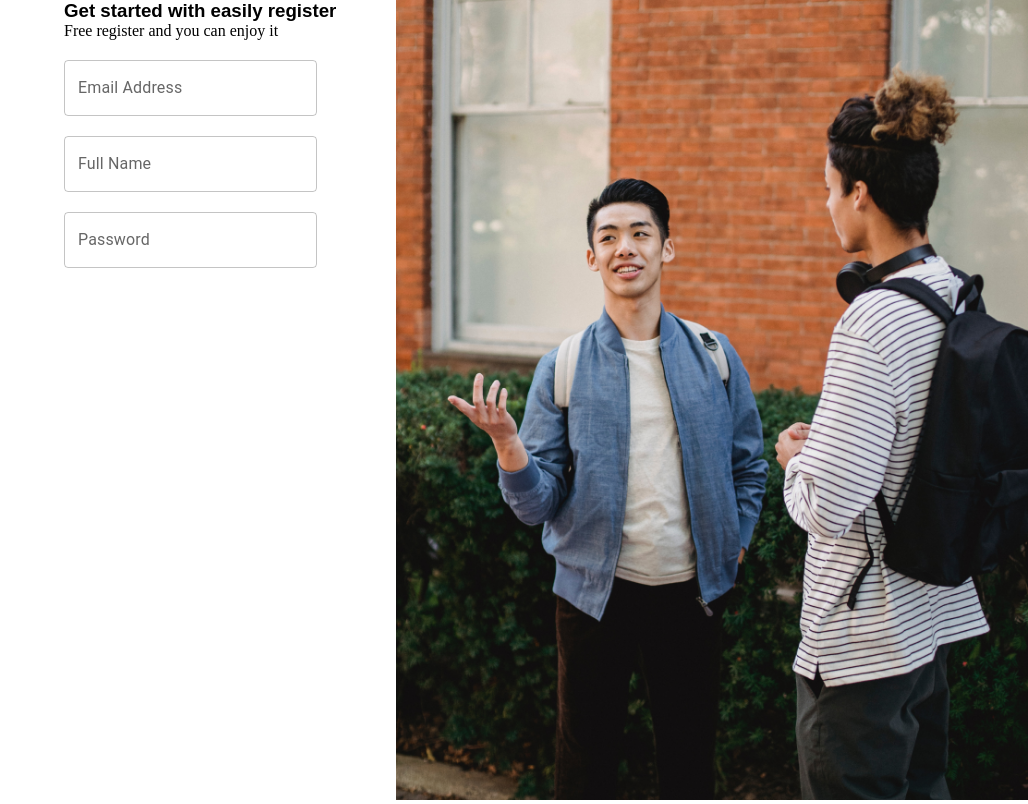
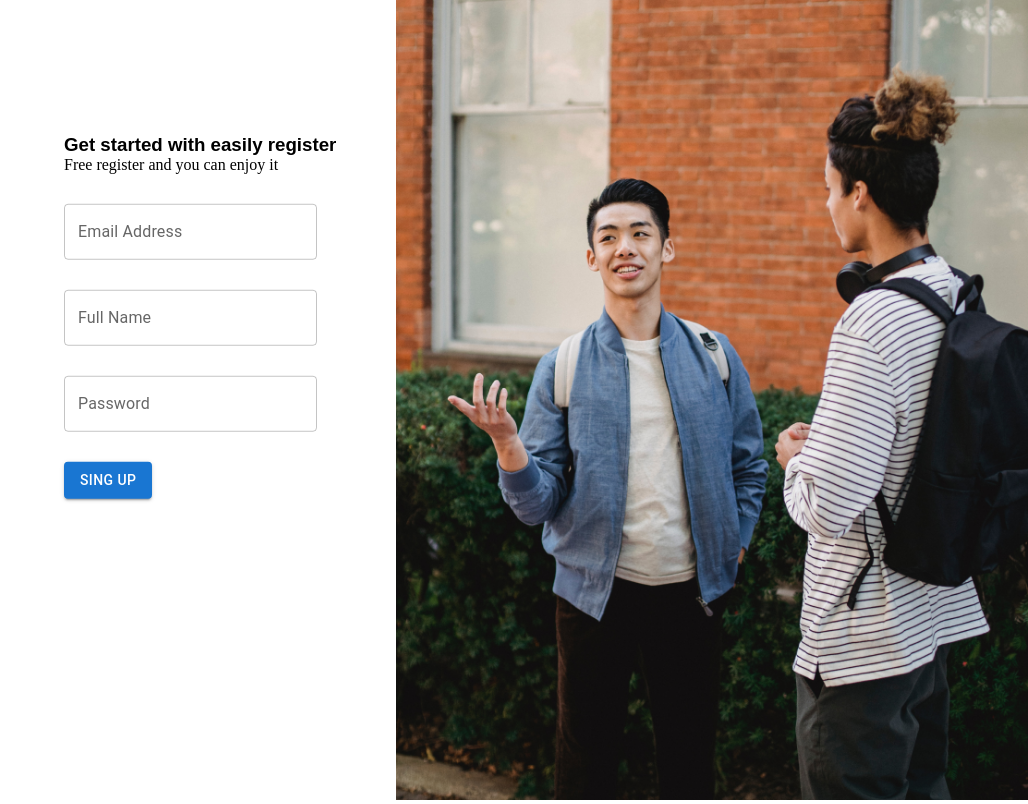
Before and after one commit to mdrifat59/chat-application, a React app: page / in a window 1280 px wide. Shown: the whole page, without its empty margins (252-1280 px from the left). Built offline with nearby package versions, Linux system fonts and the light colour scheme; the HTML template or start-up script is replaced by a standard one.

Commit message:
registration Button done

```diff
--- a/src/index.css
+++ b/src/index.css
@@ -13,9 +13,11 @@
 .regcontainer{
     margin-left: auto;
     width: 50%;
+    margin-top: 50%;
+    transform: translateY(-50%);
 }
 .reginput{
-    margin-top: 20px;
+    margin: 30px 0;
 }
 .reginput .MuiTextField-root{
     width: 80%;
--- a/src/pages/Registration.jsx
+++ b/src/pages/Registration.jsx
@@ -1,5 +1,5 @@
 import React from 'react'
-import { Grid,TextField } from '@mui/material'
+import { Grid,TextField,Button } from '@mui/material'
 import registrationimg from '../assets/registrationimg.png'
 import Headingforreglog from '../components/Headingforreglog'
 
@@ -19,6 +19,7 @@ const Registration = () => {
       <div className='reginput'>
       <TextField id="outlined-basic" label="Password" variant="outlined" />
       </div>
+      <Button variant="contained">Sing up</Button>
     </div>
   </Grid>
   <Grid item xs={6}>
```
